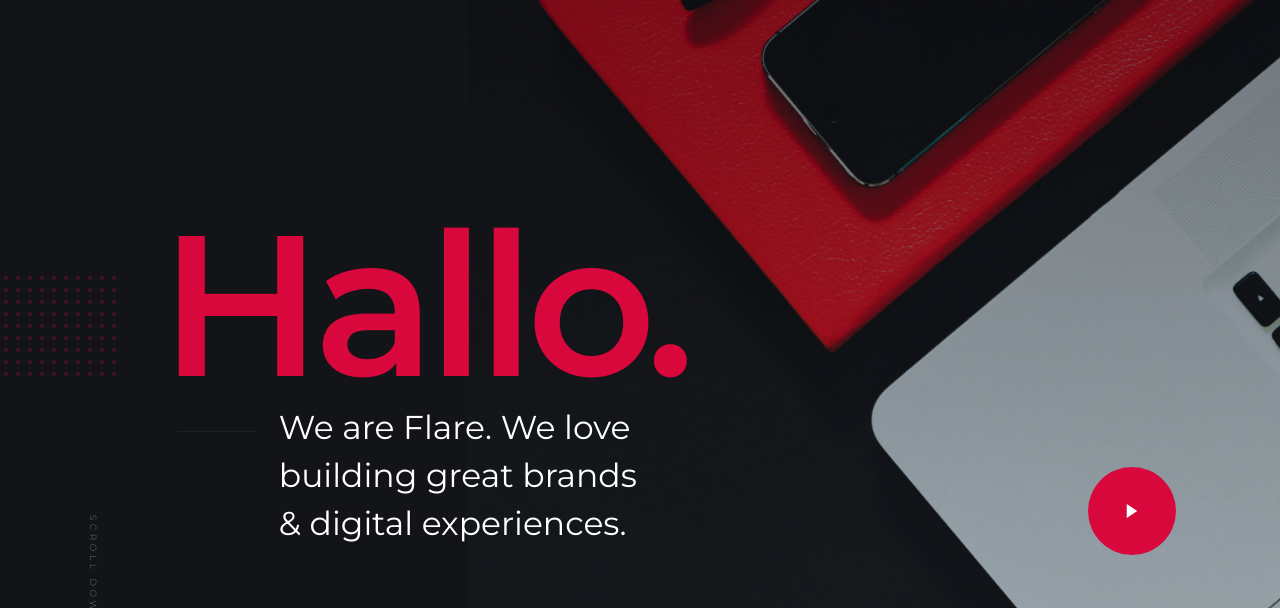
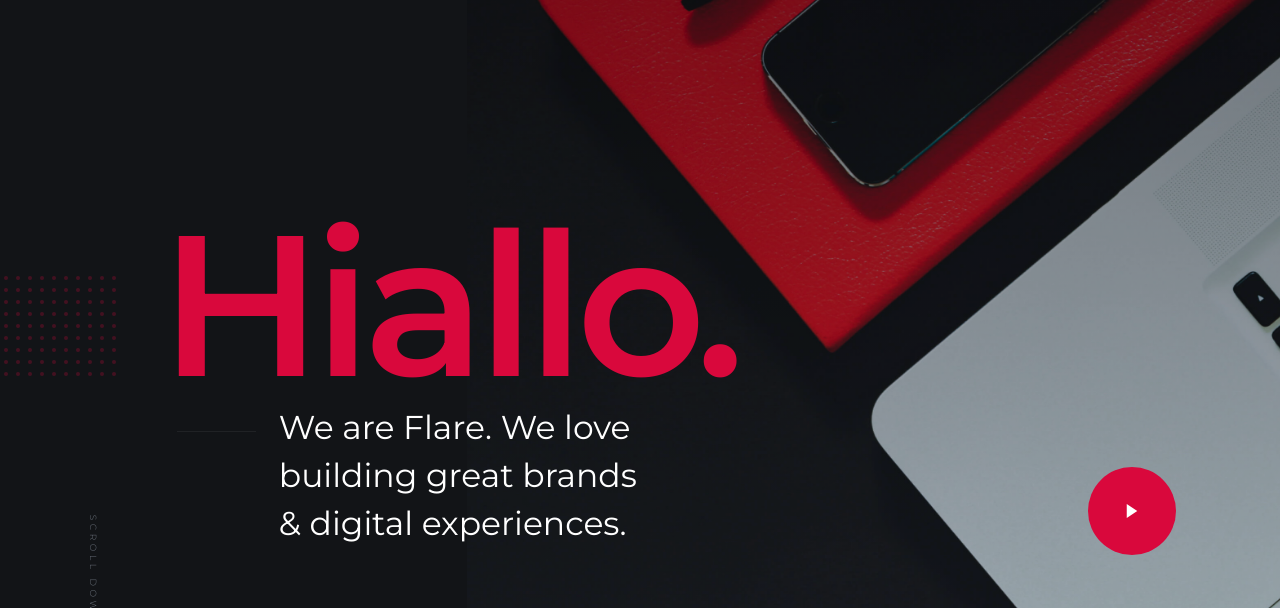
Before and after one commit to LuciferHarvey/flare, a plain HTML site: page index.html in a window 1280 px wide. Shown: the part 101-709 px from the top of the page. Drawn offline with Linux system fonts and the light colour scheme.

Commit message:
Change to Hiallo

```diff
--- a/index.html
+++ b/index.html
@@ -90,7 +90,7 @@
         <div class="row s-hero__content">
             <div class="column">
 
-                <h1>Hallo.</h1>
+                <h1>Hiallo.</h1>
                 <div class="s-hero__content-about">
 
                     <p>
```
